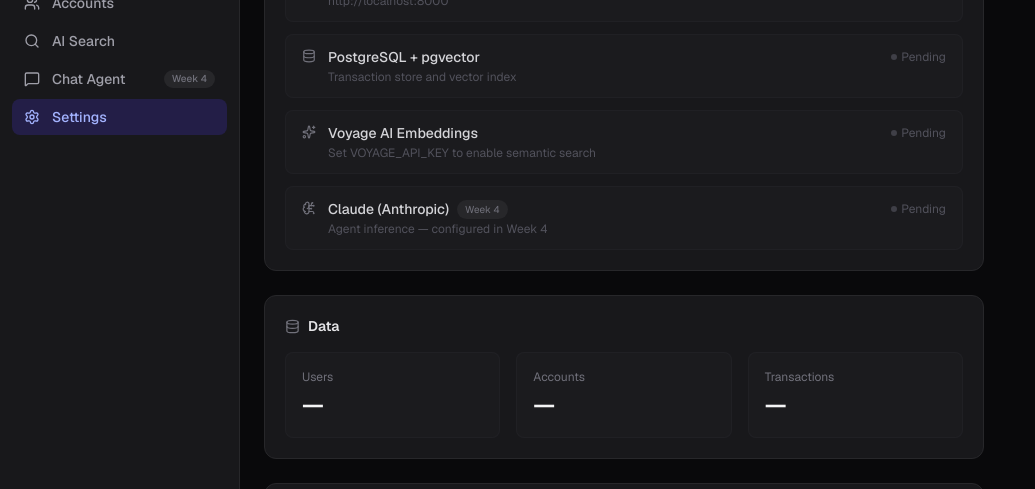
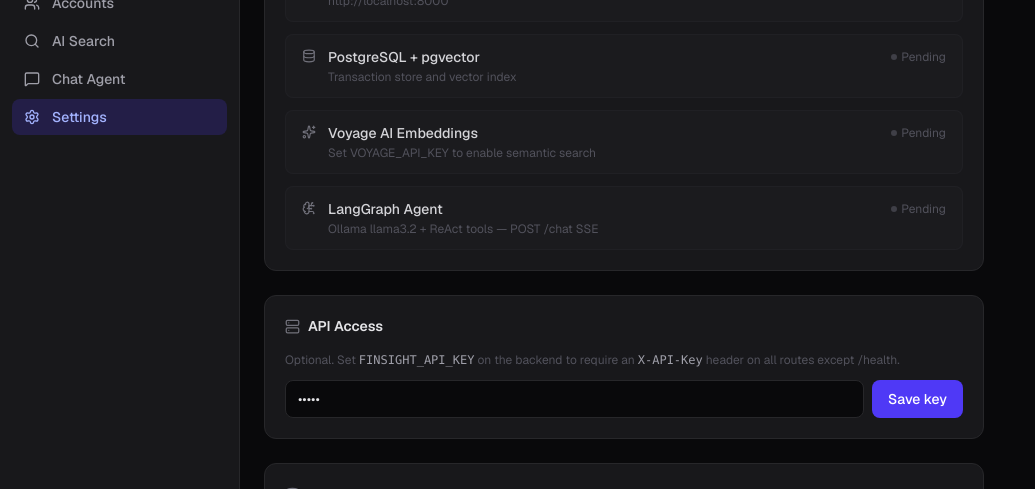
Before and after one commit to Arsalan-05/FinSight_AI, a Next.js app in the folder frontend/: page /settings in a window 1280 px wide. Shown: the part 197-686 px from the top of the page, without its empty margins (0-1035 px from the left). Built offline with nearby package versions, Linux system fonts and the light colour scheme; no server answers.

Commit message:
feat: add API key settings UI and auth headers on all requests
Let users save an X-API-Key in settings, attach it to every API call,
and remove stale Week 4 badges from the sidebar.

```diff
--- a/frontend/app/settings/page.tsx
+++ b/frontend/app/settings/page.tsx
@@ -15,6 +15,7 @@ import {
 import { useCallback, useEffect, useState } from "react";
 
 import { api } from "@/lib/api";
+import { getApiKey, setApiKey } from "@/lib/auth";
 import { exportToCsv } from "@/lib/utils";
 import { useToast } from "@/contexts/ToastContext";
 
@@ -32,6 +33,9 @@ export default function SettingsPage() {
   const [stats, setStats] = useState<Stats | null>(null);
   const [loading, setLoading] = useState(true);
   const [exporting, setExporting] = useState(false);
+  const [apiKey, setApiKeyState] = useState(() =>
+    typeof window === "undefined" ? "" : getApiKey(),
+  );
 
   const fetchStats = useCallback(() => {
     return Promise.all([
@@ -131,12 +135,42 @@ export default function SettingsPage() {
           />
           <StatusRow
             icon={<BrainCircuit size={14} />}
-            label="Claude (Anthropic)"
-            description="Agent inference — configured in Week 4"
-            ok={null}
+            label="LangGraph Agent"
+            description="Ollama llama3.2 + ReAct tools — POST /chat SSE"
+            ok={stats?.apiHealthy ?? null}
             loading={loading}
-            badge="Week 4"
           />
+        </div>
+      </section>
+
+      {/* API Key */}
+      <section className="rounded-xl border border-zinc-800 bg-zinc-900 p-5">
+        <h2 className="mb-4 flex items-center gap-2 text-sm font-semibold text-zinc-200">
+          <Server size={15} className="text-zinc-500" /> API Access
+        </h2>
+        <p className="mb-3 text-xs text-zinc-600">
+          Optional. Set <code className="text-zinc-400">FINSIGHT_API_KEY</code> on the backend to
+          require an <code className="text-zinc-400">X-API-Key</code> header on all routes except
+          /health.
+        </p>
+        <div className="flex flex-col gap-2 sm:flex-row">
+          <input
+            type="password"
+            value={apiKey}
+            onChange={(e) => setApiKeyState(e.target.value)}
+            placeholder="API key (stored in browser localStorage)"
+            className="flex-1 rounded-lg border border-zinc-800 bg-zinc-950 px-3 py-2 text-sm text-zinc-200 placeholder:text-zinc-600 focus:border-indigo-500/50 focus:outline-none"
+          />
+          <button
+            type="button"
+            onClick={() => {
+              setApiKey(apiKey);
+              toast(apiKey.trim() ? "API key saved" : "API key cleared");
+            }}
+            className="rounded-lg bg-indigo-600 px-4 py-2 text-sm font-medium text-white hover:bg-indigo-500"
+          >
+            Save key
+          </button>
         </div>
       </section>
 
@@ -201,9 +235,9 @@ export default function SettingsPage() {
             { week: "Week 1", title: "Scaffolding & Docker", done: true },
             { week: "Week 2", title: "Data Layer (CRUD, CSV, Migrations)", done: true },
             { week: "Week 3", title: "RAG Pipeline (Voyage AI + pgvector)", done: true },
-            { week: "Week 4", title: "LangGraph Agent Core", done: false },
-            { week: "Week 5", title: "FastAPI /chat SSE Endpoint + MCP", done: false },
-            { week: "Week 6", title: "Streaming Chat UI", done: false },
+            { week: "Week 4", title: "LangGraph Agent Core", done: true },
+            { week: "Week 5", title: "FastAPI /chat SSE Endpoint + MCP", done: true },
+            { week: "Week 6", title: "Streaming Chat UI", done: true },
             { week: "Week 7", title: "Railway Deployment + CI/CD", done: false },
             { week: "Week 8", title: "Testing, Polish, HNSW Index", done: false },
           ].map(({ week, title, done }) => (
--- a/frontend/components/Sidebar.tsx
+++ b/frontend/components/Sidebar.tsx
@@ -19,13 +19,18 @@ import { useTheme } from "next-themes";
 import { usePathname } from "next/navigation";
 import { useState } from "react";
 
-const NAV = [
+const NAV: {
+  href: string;
+  label: string;
+  icon: typeof LayoutDashboard;
+  badge?: string;
+}[] = [
   { href: "/", label: "Dashboard", icon: LayoutDashboard },
   { href: "/analytics", label: "Analytics", icon: LineChart },
   { href: "/transactions", label: "Transactions", icon: CreditCard },
   { href: "/accounts", label: "Accounts", icon: Users },
   { href: "/search", label: "AI Search", icon: Search },
-  { href: "/chat", label: "Chat Agent", icon: MessageSquare, badge: "Week 4" },
+  { href: "/chat", label: "Chat Agent", icon: MessageSquare },
   { href: "/settings", label: "Settings", icon: Settings },
 ];
 
```
Also changed, not shown: 1 other file (tests, documents, lock files or other folders).
